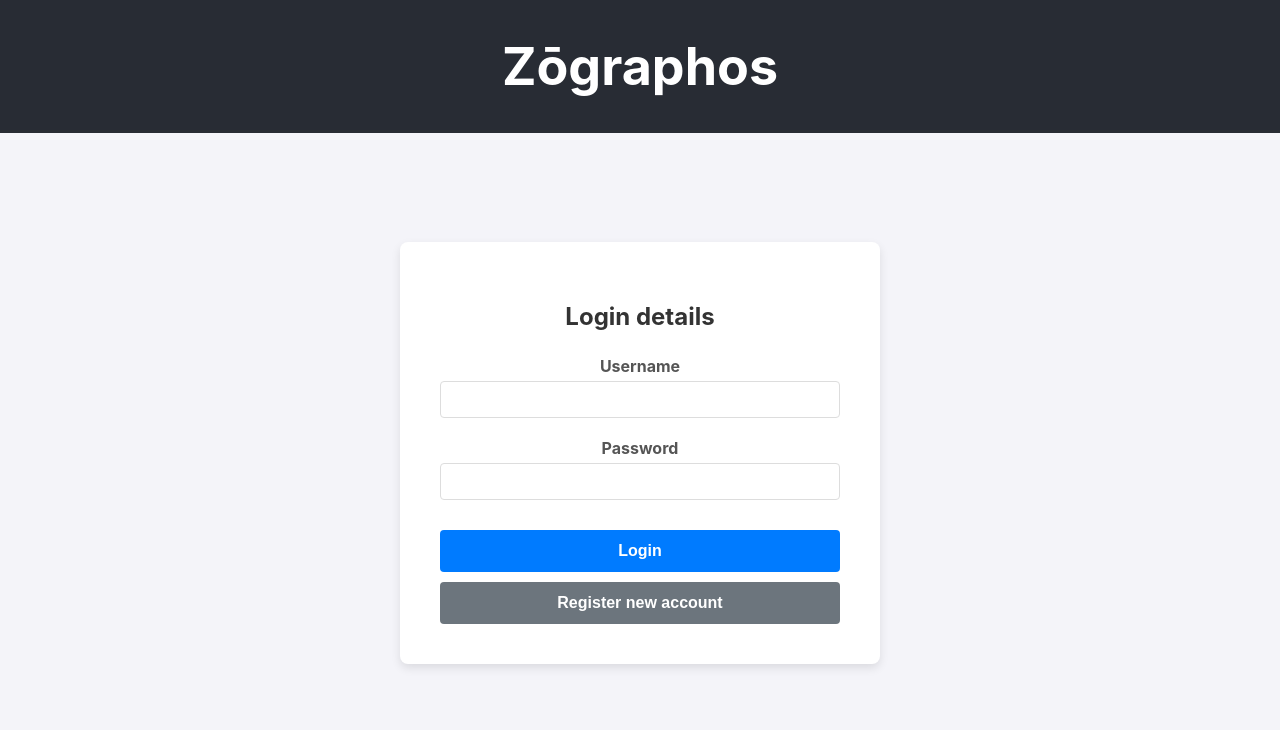
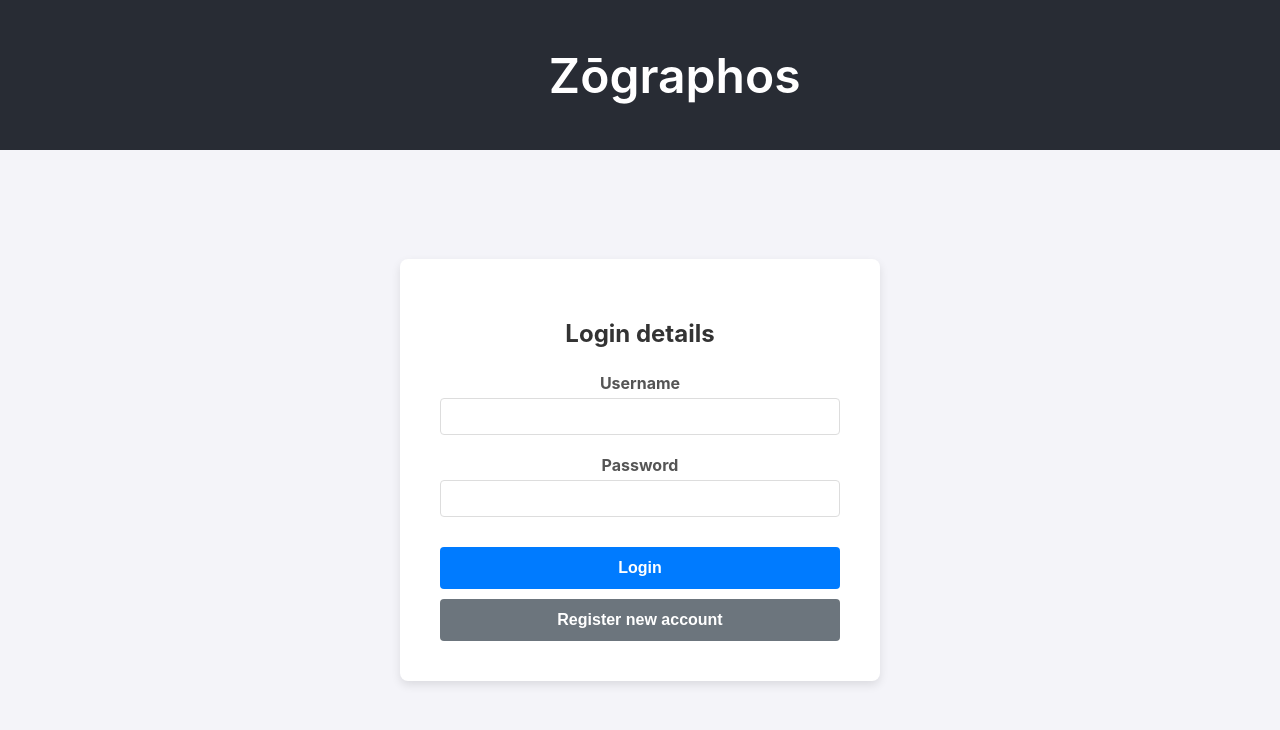
Before and after one commit to MF-patino/Zographos, a React (Create React App) app: page / in a window 1280 px wide. Shown: the top 730 px of the page. Built offline with nearby package versions, Linux system fonts and the light colour scheme.

Commit message:
Added transition on user login.
A new header component was created which animates, becoming smaller when the user logs in.

The main body of the web application now also transitions thanks to the new component AppDisplayer, which for now display a sample message.

```diff
--- a/src/App.css
+++ b/src/App.css
@@ -1,15 +1,5 @@
 .App {
   text-align: center;
-}
-
-.App-header {
-  background-color: #282c34;
-  display: flex;
-  flex-direction: column;
-  align-items: center;
-  justify-content: center;
-  font-size: calc(10px + 2vmin);
-  color: white;
 }
 
 .App-link {
--- a/src/App.js
+++ b/src/App.js
@@ -1,17 +1,17 @@
 import React from 'react';
-import AuthForm from './components/auth/AuthForm';
+import AppDisplayer from './components/AppDisplayer';
 import { AuthProvider } from './components/auth/AuthContext';
+import Header from './components/layout/Header';
 import './App.css';
 
 function App() {
   return (
     <AuthProvider>
       <div className="App">
-        <header className="App-header">
-          <h1>Zōgraphos</h1>
-        </header>
+        <Header />
+
         <main>
-          <AuthForm />
+          <AppDisplayer />
         </main>
       </div>
     </AuthProvider>
--- /dev/null
+++ b/src/components/AppDisplayer.js
@@ -0,0 +1,19 @@
+
+import AuthForm from './auth/AuthForm';
+import { useAuthContext } from './auth/AuthContext';
+
+// This component handles the rendering of the main components
+// inside the web application's body
+export default function AppDisplayer() {
+    const { userInfo } = useAuthContext();
+    if (userInfo){
+        return (
+            <div>
+                <h2>Welcome, {userInfo.basic_info.firstName}!</h2>
+                <p>Your permission level is: {userInfo.permissions}</p>
+            </div>
+        );
+    }
+
+    return <AuthForm />
+}
--- /dev/null
+++ b/src/components/layout/Header.css
@@ -0,0 +1,101 @@
+/* --- Default state configuration, for when user is not logged in --- */
+
+.App-header {
+    background-color: #282c34;
+    height: 150px;
+    padding: 0 40px;
+    display: flex;
+    align-items: center;
+    overflow: hidden;
+    transition: height 0.5s ease-in-out;
+}
+
+.header-content {
+    width: 100%;
+    display: flex;
+    align-items: center;
+    justify-content: space-between;
+}
+
+/* The logo starts in the center of the screen */
+.logo-container {
+    position: relative;
+    font-size: 3rem;
+    font-weight: bold;
+
+    /* This starts it in the center:
+       - 50vw: center of the viewport
+       - 50%: minus half of the element's own width
+       - 40px: minus the header's padding
+    */
+    transform: translateX(calc(50vw - 50% - 40px));
+    transition: transform 0.5s ease-in-out;
+}
+
+.logo-text-initial{
+    opacity: 1; /* Fully visible by default */
+    font-weight: 600;
+    color: white;
+    /* Animate the fade out */
+    transition: opacity 0.4s ease-in-out;
+}
+
+.logo-text-final {
+    opacity: 0; /* Fully transparent by default */
+    width: 0;
+    color: #61dafb;
+    /* Smooth transition for the cross-fade */
+    transition: opacity 0.4s ease-in-out;
+}
+
+.logout-btn {
+    padding: 10px 20px;
+    font-size: 1rem;
+    font-weight: bold;
+    color: #282c34;
+    background-color: #f9af56;
+    border: none;
+    border-radius: 5px;
+    cursor: pointer;
+    right: 0;
+
+    /* Hide the button by default */
+    opacity: 0;
+    transform: scale(0.8); /* Start slightly smaller for a pop-in effect */
+    pointer-events: none; /* Make it unclickable when invisible */
+
+    /* Animate its appearance with a slight delay */
+    transition: opacity 0.3s ease-in-out 0.2s, transform 0.3s ease-in-out 0.2s;
+}
+
+
+/* --- Logged-In State --- */
+/* The class suffix ".logged-in" gets added to the header when the user is authenticated */
+
+.App-header.logged-in {
+    /* Thinner height */
+    height: 60px;
+}
+
+.App-header.logged-in .logo-container {
+    /* Move the logo to the far left (its natural position) */
+    transform: translateX(0);
+}
+
+/* Fade out the initial text */
+.App-header.logged-in .logo-text-initial{
+    opacity: 0;
+    width: 0;
+}
+
+/* And fade in the final logo */
+.App-header.logged-in .logo-text-final {
+    opacity: 1;
+}
+
+.App-header.logged-in .logout-btn {
+    /* Make the logout button appear */
+    opacity: 1;
+    transform: scale(1);
+    pointer-events: auto; /* Make it clickable again */
+}
--- /dev/null
+++ b/src/components/layout/Header.js
@@ -0,0 +1,34 @@
+
+import React from 'react';
+import { useAuthContext } from '../auth/AuthContext'; // Note the path might change based on your folder structure
+import './Header.css';
+
+const Header = () => {
+    // Get the authentication state and logout function from our context
+    const { token, deleteLoginInfo } = useAuthContext();
+
+    // Conditionally build the className string for the header element
+    const headerClasses = `App-header ${token ? 'logged-in' : ''}`;
+
+    return (
+        <header className={headerClasses}>
+            <div className="header-content">
+                <div className="logo-container">
+                    {/* The final "ΖΩ" logo, hidden by default */}
+                    <span className="logo-text-final">ΖΩ</span>
+                    {/* The initial "Zō" text */}
+                    <span className="logo-text-initial">Zōgraphos</span>
+                </div>
+
+                <div className="header-right">
+                    {/* The logout button that will appear */}
+                    <button className="logout-btn" onClick={deleteLoginInfo}>
+                        Logout
+                    </button>
+                </div>
+            </div>
+        </header>
+    );
+};
+
+export default Header;
```
